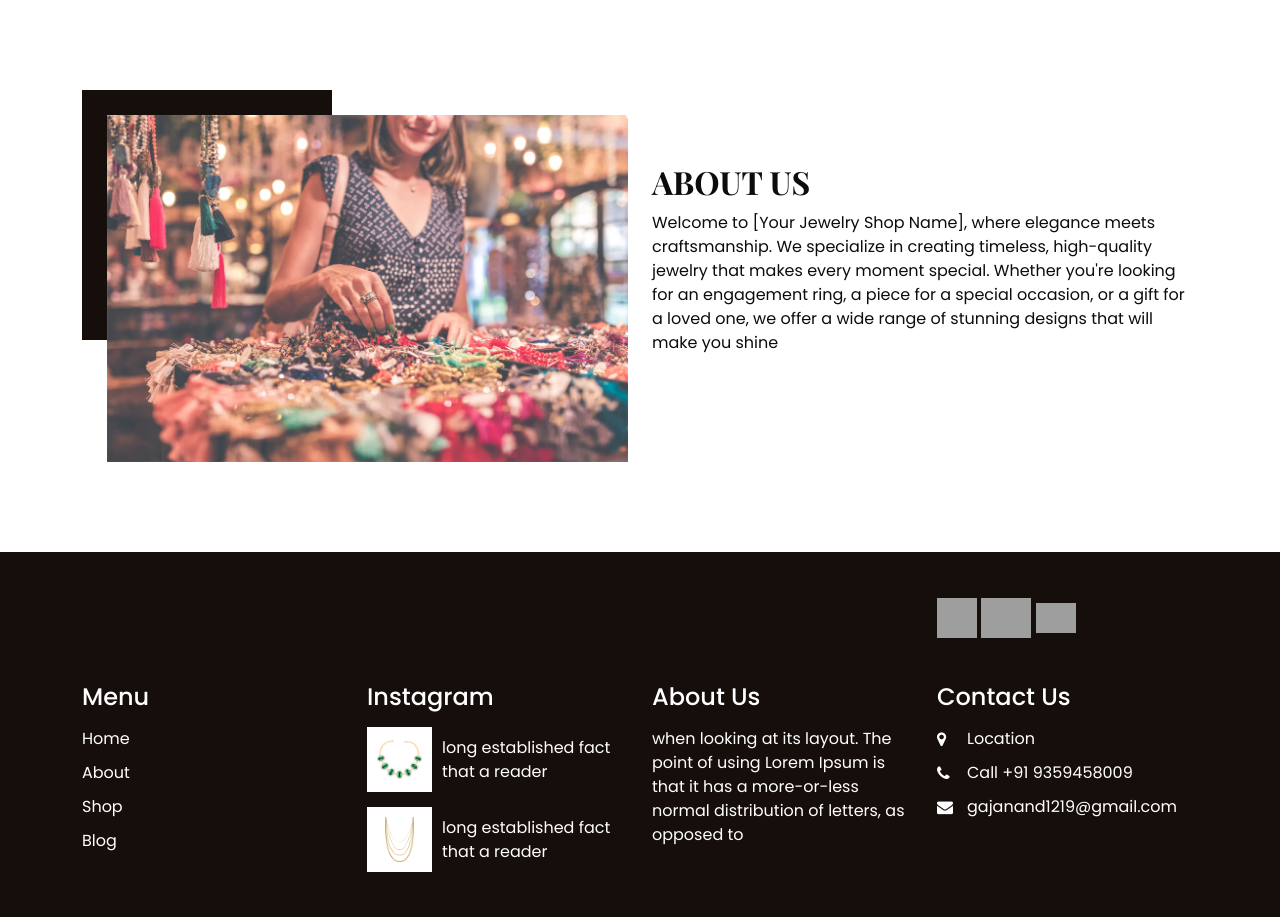
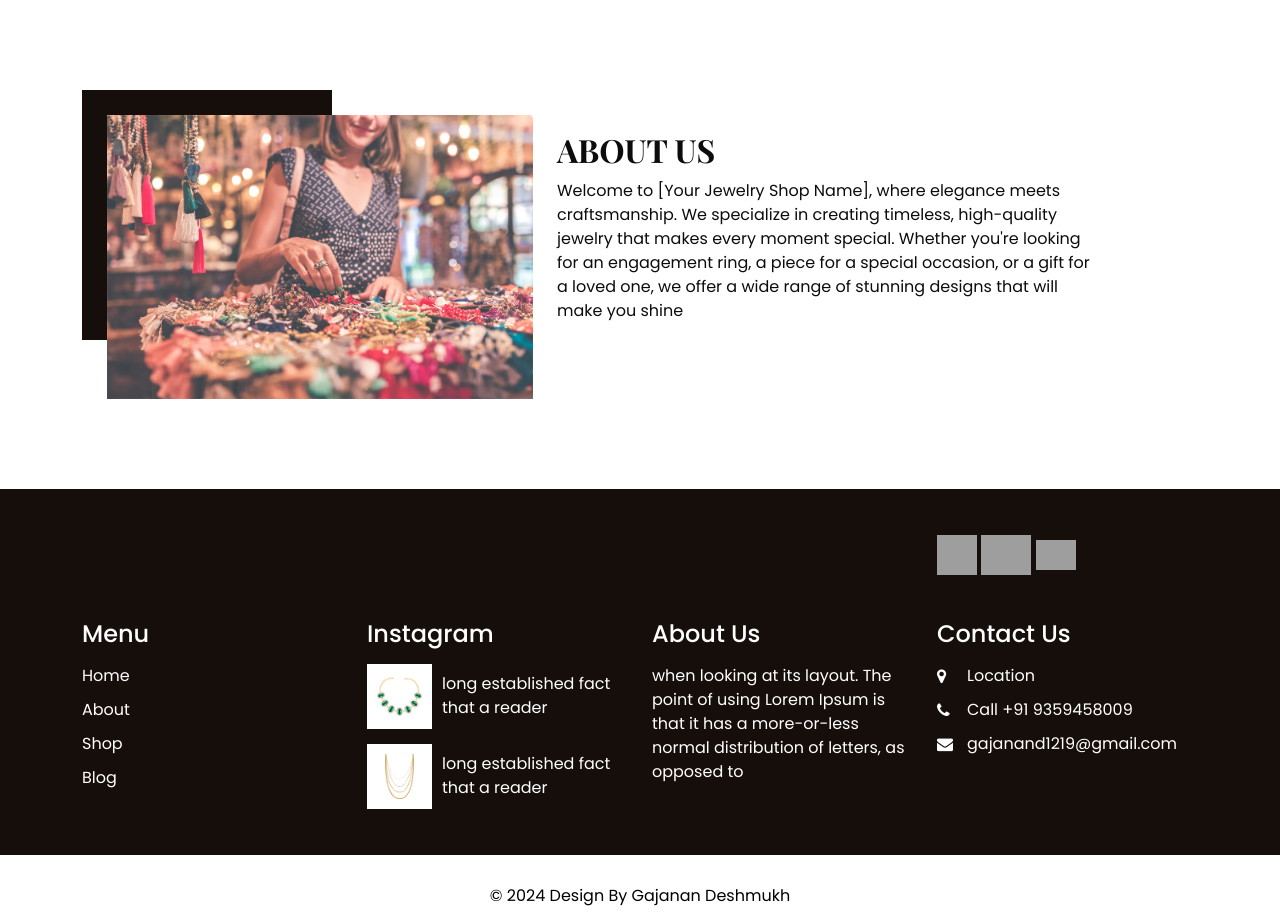
Before and after one commit to Gajanand1219/Online-Jewellery-Booking-Website-, a Flask app: page /about in a window 1280 px wide. Shown: the part 92-1009 px from the top of the page. Run offline with Flask 3, Linux system fonts and the light colour scheme; some libraries are stand-ins or nearby versions; grey boxes are pictures that could not be loaded.

Commit message:
Update about.html
Signed-off-by: Gajanan Deshmukh  <159412495+Gajanand1219@users.noreply.github.com>

```diff
--- a/templates/about.html
+++ b/templates/about.html
@@ -66,7 +66,7 @@
   <section class="about_section  layout_padding">
     <div class="container">
       <div class="row">
-        <div class="col-md-6">
+        <div class="col-md-5">
           <div class="img-box">
             <img src="{{ url_for('static', filename='images/about-img.jpg') }}" alt="Image 1">
 
```
